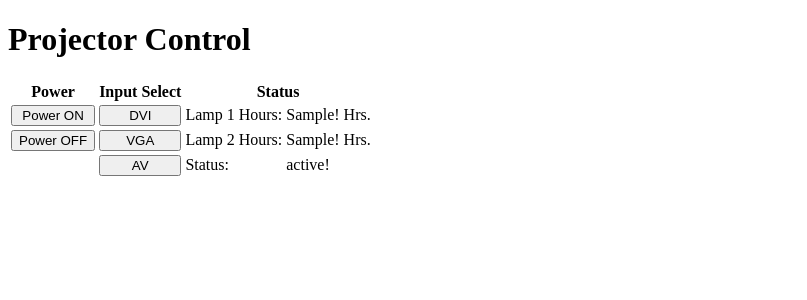
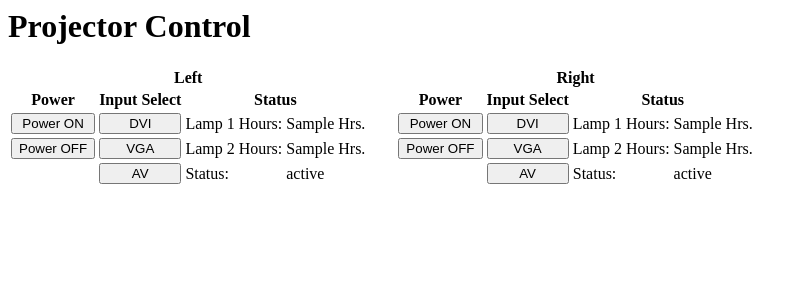
Before and after one commit to robotkid450/projector-controller, a Flask app: template templates/projector_control.html in a window 1280 px wide. Shown: the top 300 px of the page, without its empty margins (0-807 px from the left). Run offline with Flask 2, Linux system fonts and the light colour scheme; the template is opened without the code that fills it: most values are stand-ins (such as "Sample title", 1, 10 or a date in 2020).

Commit message:
added second projector

```diff
--- a/templates/projector_control.html
+++ b/templates/projector_control.html
@@ -1,4 +1,4 @@
-<!DOCTYPE html PUBLIC "-//W3C//DTD HTML 4.01//EN" "http://www.w3.org/TR/html4/strict.dtd">
+<DOCTYPE html PUBLIC "-//W3C//DTD HTML 4.01//EN" "http://www.w3.org/TR/html4/strict.dtd">
 <html><head>
 <meta content="text/html; charset=ISO-8859-1" http-equiv="content-type"><title>Projector Control</title>
 <style media="screen">
@@ -9,6 +9,9 @@
   .inputBtn{
     width:100%;
   }
+  .spacerCell{
+    width:25px;
+  }
 </style>
 
 </head>
@@ -17,36 +20,70 @@
       <h1>Projector Control</h1>
       <table>
         <tr>
+          <th colspan="4">Left</th>
+          <th class="spacerCell"></th>
+          <th colspan="4">Right</th>
+        </tr>
+        <tr>
+          <th>Power</th>
+          <th>Input Select</th>
+          <th colspan="2">Status</th>
+          <th class="spacerCell"></th>
           <th>Power</th>
           <th>Input Select</th>
           <th colspan="2">Status</th>
         </tr>
         <tr>
           <td>
-            <button type="submit" name="submit" value="powerOn" class="powerBtn">Power ON</button>
+            <button type="submit" name="submit" value="powerOnp1" class="powerBtn">Power ON</button>
           </td>
           <td>
-            <button type="submit" name="submit" value="Input1" class="inputBtn">DVI</button>
+            <button type="submit" name="submit" value="Input1p1" class="inputBtn">DVI</button>
           </td>
           <td>Lamp 1 Hours:</td>
-          <td> {{l1hours}}! Hrs. </td>
+          <td> {{l1hoursP1}} Hrs. </td>
+          <td class="spacerCell"></td>
+          <td>
+            <button type="submit" name="submit" value="powerOnp2" class="powerBtn">Power ON</button>
+          </td>
+          <td>
+            <button type="submit" name="submit" value="Input1p2" class="inputBtn">DVI</button>
+          </td>
+          <td>Lamp 1 Hours:</td>
+          <td> {{l1hoursP2}} Hrs. </td>
         </tr>
         <tr>
           <td>
-            <button type="submit" name="submit" value="powerOff" class="powerBtn">Power OFF</button>
+            <button type="submit" name="submit" value="powerOffp1" class="powerBtn">Power OFF</button>
           </td>
           <td>
-            <button type="submit" name="submit" value="Input2" class="inputBtn">VGA</button>
+            <button type="submit" name="submit" value="Input2p1" class="inputBtn">VGA</button>
           </td>
           <td>Lamp 2 Hours:</td>
-          <td> {{l2hours}}! Hrs.</td>
+          <td> {{l2hoursP1}} Hrs.</td>
+          <td class="spacerCell"></td>
+          <td>
+            <button type="submit" name="submit" value="powerOffp2" class="powerBtn">Power OFF</button>
+          </td>
+          <td>
+            <button type="submit" name="submit" value="Input2p2" class="inputBtn">VGA</button>
+          </td>
+          <td>Lamp 2 Hours:</td>
+          <td> {{l2hoursP2}} Hrs.</td>
         </tr>
           <td></td>
           <td>
-            <button type="submit" name="submit" value="Input3" class="inputBtn">AV</button>
+            <button type="submit" name="submit" value="Input3p1" class="inputBtn">AV</button>
           </td>
           <td>Status:</td>
-          <td> {{status}}!</td>
+          <td> {{statusP1}}</td>
+          <td class="spacerCell"></td>
+          <td></td>
+          <td>
+            <button type="submit" name="submit" value="Input3p2" class="inputBtn">AV</button>
+          </td>
+          <td>Status:</td>
+          <td> {{statusP2}}</td>
         </tr>
 
       </table>
```
